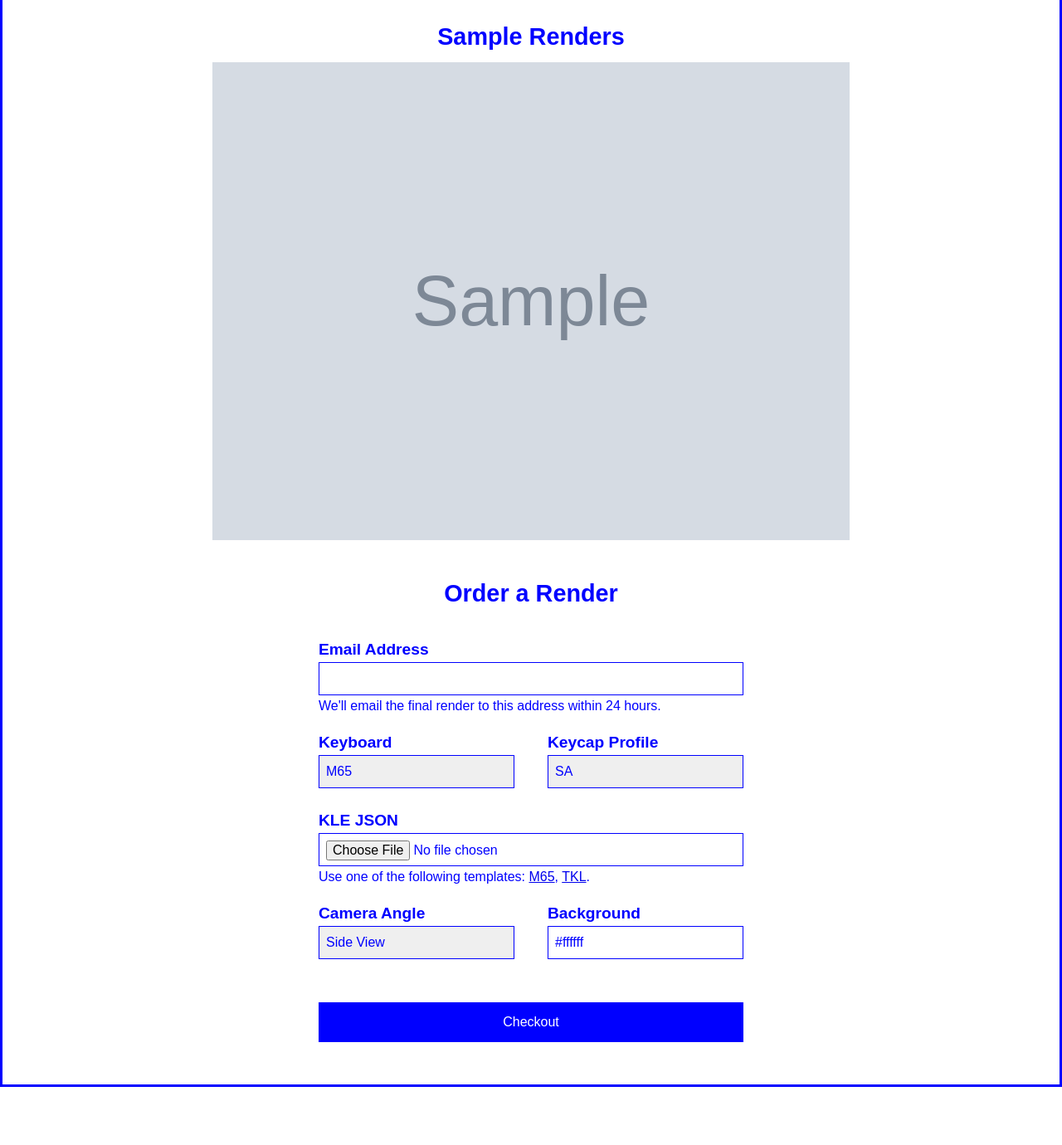
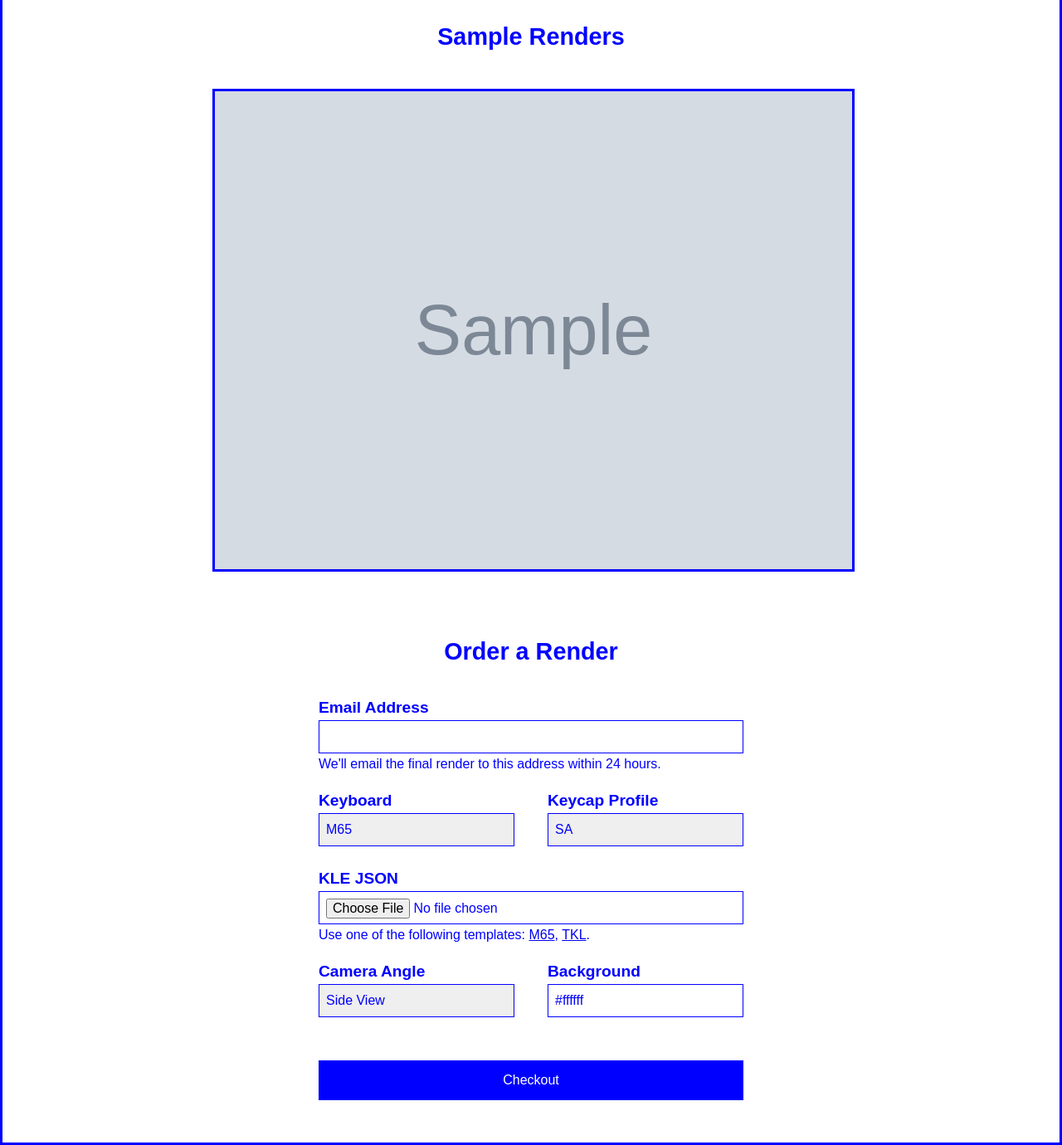
Before and after one commit to CQCumbers/kbrenders, a Flask app: template templates/index.html in a window 1280 px wide. Shown: the part 751-2131 px from the top of the page at 83% size. Before the commit the page ends 2061 px from the top, so only its background shows below. Run offline with Flask 2, Linux system fonts and the light colour scheme; the template is opened without the code that fills it: values that come from a table or form of the project are taken from there, most other values are stand-ins (such as "Sample title", 1, 10 or a date in 2020); grey boxes marked "Sample" are stand-in pictures; some libraries are stand-ins or nearby versions; some web fonts are replaced.

Commit message:
added sample renders, removed stripe

```diff
--- a/app.py
+++ b/app.py
@@ -6,7 +6,7 @@ from wtforms_components import ColorField
 from wtforms.validators import DataRequired
 from flask_wtf.file import FileField, FileAllowed, FileRequired
 
-import boto3, os, json
+import boto3, os, json, glob
 
 app = Flask(__name__)
 app.config.from_object('config')
@@ -32,7 +32,7 @@ def add2queue(message):
 @app.route('/index', methods=['GET', 'POST'])
 def index():
     form = OrderForm()
-    images = os.listdir('static/renders/')
+    images = glob.glob('static/renders/*.png')
     if not form.validate_on_submit():
         if request.method == 'POST':
             flash('There was in error in your order form.')
--- a/requirements.txt
+++ b/requirements.txt
@@ -1,11 +1,14 @@
 boto3==1.4.7
 botocore==1.7.39
+certifi==2017.11.5
+chardet==3.0.4
 click==6.7
 colour==0.1.4
 decorator==4.1.2
 docutils==0.14
 Flask==0.12.2
 Flask-WTF==0.14.2
+idna==2.6
 infinity==1.4
 intervals==0.8.0
 itsdangerous==0.24
@@ -14,8 +17,10 @@ jmespath==0.9.3
 MarkupSafe==1.0
 python-dateutil==2.6.1
 python-dotenv==0.6.4
+requests==2.18.4
 s3transfer==0.1.11
 six==1.11.0
+urllib3==1.22
 validators==0.12.0
 Werkzeug==0.12.2
 WTForms==2.1
--- a/static/style.css
+++ b/static/style.css
@@ -53,6 +53,8 @@ h2 {
 
 .sample-img {
     width: 100%;
+    margin: 2em 0px;
+    border-style: solid;
 }
 
 .orderform {
@@ -95,7 +97,7 @@ label {
     border-radius: 0;
 }
 
-.submit {
+.checkout {
     font-family: Avenir, Muli, sans-serif;
     font-size: 1em;
     height: 3em;
--- a/templates/index.html
+++ b/templates/index.html
@@ -34,13 +34,13 @@
       <h1 class="logo">kbrenders</h1>
       <p class="slogan">$10 next-day 3D keycap set renders</p>
       <a class="button" href="#orderform">Order a Render</a>
-      <img class="masthead-img" src="static/renders/mockup.png">
+      <img class="masthead-img" src="static/masthead.png">
     </div>
 
     <div class="samples">
       <h2>Sample Renders</h2>
       {% for image in images %}
-      <img class="sample-img" src="static/renders/{{ image }}">
+      <img class="sample-img" src="{{ image }}">
       {% endfor %}
     </div>
 
@@ -56,7 +56,7 @@
         {{ render_field(form.kle, "full-width") }}
         {{ render_field(form.camera, "") }}
         {{ render_field(form.background, "") }}
-        <input class="submit button full-width" type="submit" value="Checkout">
+        <input class="checkout button full-width" type="submit" value="Checkout">
       </form>
     </div>
   </body>
```
Also changed, not shown: README.md (added), static/renders/1_M65_SA.png (added), static/renders/2_M65_GMK.png (added), 2 other files.
